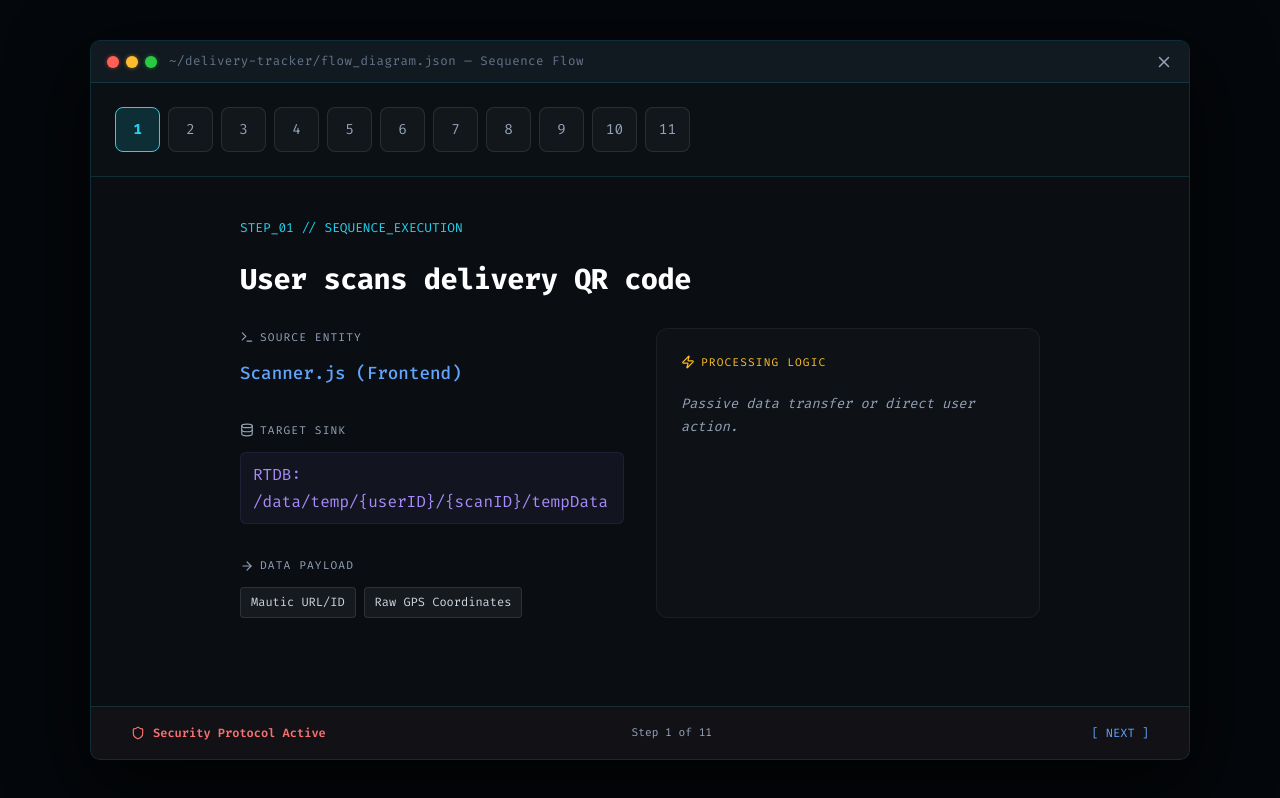
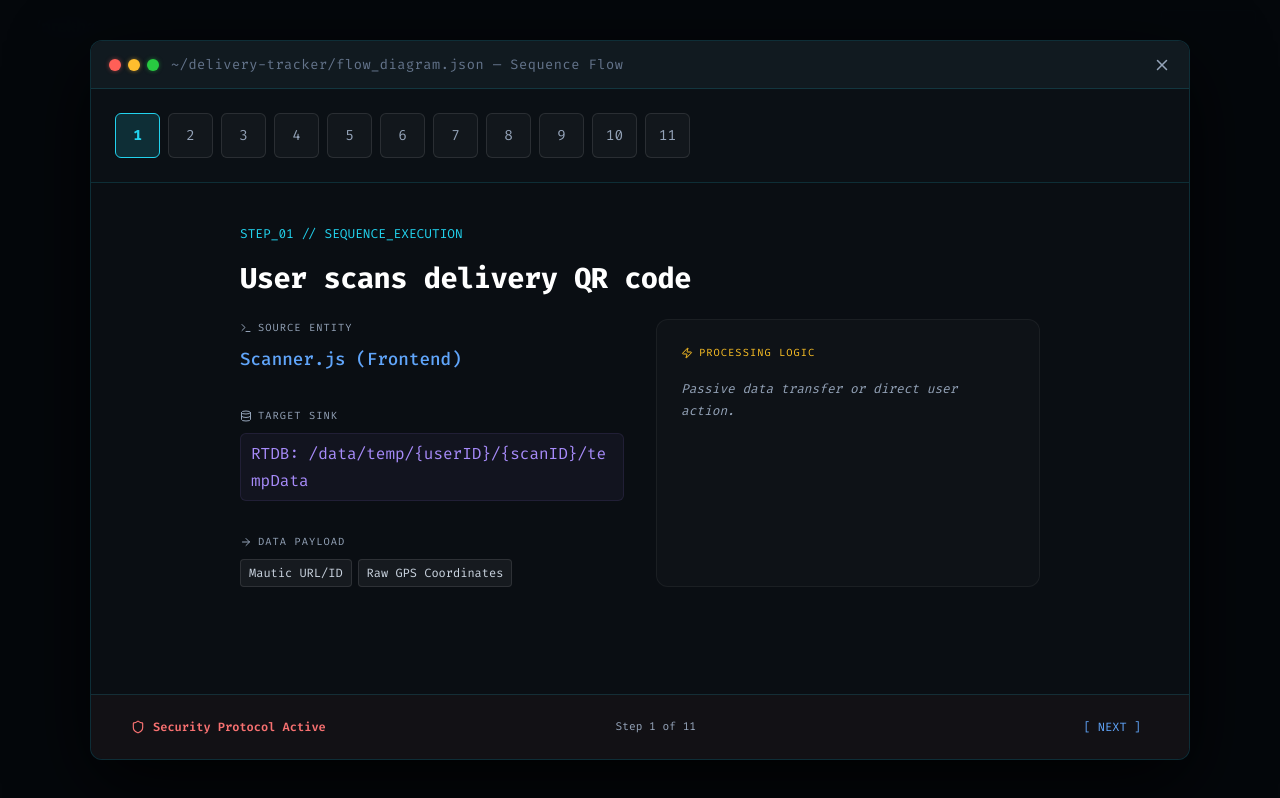
Before and after one commit to PrakEntech/portfolio, a React (Vite) app: page / in a window 1280 px wide. Both pictures are taken after a click on the button "Execution Flow". Shown: the part 4560-5358 px from the top of the page. Built offline with nearby package versions, Linux system fonts and the light colour scheme.

Commit message:
Update FlowDiagramViewer.jsx

```diff
--- a/src/components/FlowDiagramViewer.jsx
+++ b/src/components/FlowDiagramViewer.jsx
@@ -1,9 +1,19 @@
-import React, { useState } from 'react';
+import React, { useState, useEffect } from 'react';
 import { X, ArrowRight, Zap, Database, Terminal, Shield, List } from 'lucide-react';
 import flowData from '../../flow_diagram.json';
 
 const FlowDiagramViewer = ({ isOpen, onClose }) => {
     const [activeStep, setActiveStep] = useState(1);
+    const [isMobile, setIsMobile] = useState(false);
+
+    useEffect(() => {
+        const checkMobile = () => {
+            setIsMobile(window.innerWidth <= 768);
+        };
+        checkMobile();
+        window.addEventListener('resize', checkMobile);
+        return () => window.removeEventListener('resize', checkMobile);
+    }, []);
 
     if (!isOpen) return null;
 
@@ -19,33 +29,40 @@ const FlowDiagramViewer = ({ isOpen, onClose }) => {
             display: 'flex',
             alignItems: 'center',
             justifyContent: 'center',
-            padding: '1.5rem',
+            padding: isMobile ? '0.5rem' : '1.5rem',
             overflow: 'hidden'
         }}>
             <div className="terminal-window" style={{
                 width: '100%',
                 maxWidth: '1100px',
-                height: '90vh',
+                height: isMobile ? '95vh' : '90vh',
                 display: 'flex',
                 flexDirection: 'column',
                 boxShadow: '0 25px 80px rgba(0,0,0,0.8)',
-                border: '1px solid var(--border-color)'
+                border: '1px solid var(--border-color)',
+                borderRadius: isMobile ? '8px' : '12px',
+                overflow: 'hidden'
             }}>
                 {/* Header */}
-                <div className="terminal-header" style={{ justifyContent: 'space-between' }}>
+                <div className="terminal-header" style={{
+                    justifyContent: 'space-between',
+                    padding: isMobile ? '8px 12px' : '12px 18px'
+                }}>
                     <div style={{ display: 'flex', alignItems: 'center', gap: '12px' }}>
-                        <div className="terminal-controls">
+                        <div className="terminal-controls" style={{ display: isMobile ? 'none' : 'flex' }}>
                             <div className="control red" onClick={onClose} style={{ cursor: 'pointer' }} />
                             <div className="control yellow" />
                             <div className="control green" />
                         </div>
-                        <span className="terminal-title">~/delivery-tracker/flow_diagram.json — Sequence Flow</span>
+                        <span className="terminal-title" style={{ fontSize: isMobile ? '0.7rem' : '0.85rem' }}>
+                            {isMobile ? '~/flow_diagram.json' : '~/delivery-tracker/flow_diagram.json — Sequence Flow'}
+                        </span>
                     </div>
                     <button onClick={onClose} style={{
                         background: 'none', border: 'none', color: 'var(--text-muted)',
                         cursor: 'pointer', outline: 'none', display: 'flex', alignItems: 'center'
                     }}>
-                        <X size={18} />
+                        <X size={isMobile ? 16 : 18} />
                     </button>
                 </div>
 
@@ -59,27 +76,28 @@ const FlowDiagramViewer = ({ isOpen, onClose }) => {
                 }}>
                     {/* Progress Bar / Steps Navigation */}
                     <div style={{
-                        padding: '1.5rem',
+                        padding: isMobile ? '1rem' : '1.5rem',
                         borderBottom: '1px solid var(--border-color)',
                         background: 'rgba(12, 18, 24, 0.5)',
                         overflowX: 'auto',
                         display: 'flex',
-                        gap: '0.5rem',
+                        gap: isMobile ? '0.35rem' : '0.5rem',
                         scrollbarWidth: 'none',
-                        msOverflowStyle: 'none'
+                        msOverflowStyle: 'none',
+                        WebkitOverflowScrolling: 'touch'
                     }}>
                         {steps.map((step) => (
                             <button
                                 key={step.step}
                                 onClick={() => setActiveStep(step.step)}
                                 style={{
-                                    flex: '0 0 45px',
-                                    height: '45px',
-                                    borderRadius: '8px',
+                                    flex: `0 0 ${isMobile ? '35px' : '45px'}`,
+                                    height: isMobile ? '35px' : '45px',
+                                    borderRadius: '6px',
                                     border: `1px solid ${activeStep === step.step ? 'var(--accent-green)' : 'rgba(255,255,255,0.1)'}`,
                                     background: activeStep === step.step ? 'rgba(34, 211, 238, 0.15)' : 'rgba(255,255,255,0.03)',
                                     color: activeStep === step.step ? 'var(--accent-green)' : 'var(--text-muted)',
-                                    fontSize: '0.9rem',
+                                    fontSize: isMobile ? '0.75rem' : '0.9rem',
                                     fontFamily: "'Fira Code', monospace",
                                     cursor: 'pointer',
                                     transition: 'all 0.2s ease',
@@ -95,34 +113,58 @@ const FlowDiagramViewer = ({ isOpen, onClose }) => {
                     </div>
 
                     {/* Step Detail View */}
-                    <div style={{ flex: 1, overflowY: 'auto', padding: '2.5rem' }}>
+                    <div style={{
+                        flex: 1,
+                        overflowY: 'auto',
+                        padding: isMobile ? '1.25rem' : '2.5rem',
+                        WebkitOverflowScrolling: 'touch'
+                    }}>
                         <div style={{ maxWidth: '800px', margin: '0 auto' }}>
-                            <div style={{ color: 'var(--accent-green)', fontFamily: "'Fira Code', monospace", fontSize: '0.8rem', marginBottom: '1rem' }}>
+                            <div style={{ color: 'var(--accent-green)', fontFamily: "'Fira Code', monospace", fontSize: isMobile ? '0.65rem' : '0.8rem', marginBottom: isMobile ? '0.5rem' : '1rem' }}>
                                 STEP_{activeStep.toString().padStart(2, '0')} // SEQUENCE_EXECUTION
                             </div>
 
-                            <h2 style={{ fontSize: '1.8rem', color: '#fff', marginBottom: '1.5rem', letterSpacing: '-0.02em' }}>
+                            <h2 style={{
+                                fontSize: isMobile ? '1.2rem' : '1.8rem',
+                                color: '#fff',
+                                marginBottom: isMobile ? '1.25rem' : '1.5rem',
+                                letterSpacing: '-0.02em',
+                                lineHeight: 1.2
+                            }}>
                                 {currentStepData.action || currentStepData.trigger}
                             </h2>
 
-                            <div style={{ display: 'grid', gridTemplateColumns: 'repeat(auto-fit, minmax(300px, 1fr))', gap: '2rem' }}>
-                                {/* Left Side: Context */}
+                            <div style={{
+                                display: 'grid',
+                                gridTemplateColumns: isMobile ? '1fr' : 'repeat(auto-fit, minmax(300px, 1fr))',
+                                gap: isMobile ? '1.5rem' : '2rem'
+                            }}>
+                                {/* Context Information */}
                                 <div>
-                                    <div style={{ marginBottom: '2rem' }}>
-                                        <div style={{ fontSize: '0.7rem', color: 'var(--text-muted)', textTransform: 'uppercase', letterSpacing: '0.1em', marginBottom: '0.75rem', display: 'flex', alignItems: 'center', gap: '6px' }}>
-                                            <Terminal size={14} /> Source Entity
+                                    <div style={{ marginBottom: isMobile ? '1.25rem' : '2rem' }}>
+                                        <div style={{ fontSize: '0.65rem', color: 'var(--text-muted)', textTransform: 'uppercase', letterSpacing: '0.1em', marginBottom: '0.5rem', display: 'flex', alignItems: 'center', gap: '6px' }}>
+                                            <Terminal size={12} /> Source Entity
                                         </div>
-                                        <div style={{ color: 'var(--accent-blue)', fontSize: '1.1rem', fontWeight: 500 }}>
+                                        <div style={{ color: 'var(--accent-blue)', fontSize: isMobile ? '0.95rem' : '1.1rem', fontWeight: 500 }}>
                                             {currentStepData.source}
                                         </div>
                                     </div>
 
                                     {currentStepData.target && (
-                                        <div style={{ marginBottom: '2rem' }}>
-                                            <div style={{ fontSize: '0.7rem', color: 'var(--text-muted)', textTransform: 'uppercase', letterSpacing: '0.1em', marginBottom: '0.75rem', display: 'flex', alignItems: 'center', gap: '6px' }}>
-                                                <Database size={14} /> Target Sink
+                                        <div style={{ marginBottom: isMobile ? '1.25rem' : '2rem' }}>
+                                            <div style={{ fontSize: '0.65rem', color: 'var(--text-muted)', textTransform: 'uppercase', letterSpacing: '0.1em', marginBottom: '0.5rem', display: 'flex', alignItems: 'center', gap: '6px' }}>
+                                                <Database size={12} /> Target Sink
                                             </div>
-                                            <div style={{ color: 'var(--accent-purple)', fontSize: '1rem', fontFamily: "'Fira Code', monospace", padding: '8px 12px', background: 'rgba(167, 139, 250, 0.05)', borderRadius: '6px', border: '1px solid rgba(167, 139, 250, 0.1)' }}>
+                                            <div style={{
+                                                color: 'var(--accent-purple)',
+                                                fontSize: isMobile ? '0.75rem' : '1rem',
+                                                fontFamily: "'Fira Code', monospace",
+                                                padding: '6px 10px',
+                                                background: 'rgba(167, 139, 250, 0.05)',
+                                                borderRadius: '6px',
+                                                border: '1px solid rgba(167, 139, 250, 0.1)',
+                                                wordBreak: 'break-all'
+                                            }}>
                                                 {currentStepData.target}
                                             </div>
                                         </div>
@@ -130,12 +172,19 @@ const FlowDiagramViewer = ({ isOpen, onClose }) => {
 
                                     {currentStepData.data && (
                                         <div>
-                                            <div style={{ fontSize: '0.7rem', color: 'var(--text-muted)', textTransform: 'uppercase', letterSpacing: '0.1em', marginBottom: '0.75rem', display: 'flex', alignItems: 'center', gap: '6px' }}>
-                                                <ArrowRight size={14} /> Data Payload
+                                            <div style={{ fontSize: '0.65rem', color: 'var(--text-muted)', textTransform: 'uppercase', letterSpacing: '0.1em', marginBottom: '0.5rem', display: 'flex', alignItems: 'center', gap: '6px' }}>
+                                                <ArrowRight size={12} /> Data Payload
                                             </div>
-                                            <div style={{ display: 'flex', flexWrap: 'wrap', gap: '8px' }}>
+                                            <div style={{ display: 'flex', flexWrap: 'wrap', gap: '6px' }}>
                                                 {currentStepData.data.map((item, i) => (
-                                                    <span key={i} style={{ fontSize: '0.75rem', padding: '4px 10px', background: 'rgba(255,255,255,0.05)', border: '1px solid rgba(255,255,255,0.1)', borderRadius: '4px', color: 'var(--text-body)' }}>
+                                                    <span key={i} style={{
+                                                        fontSize: isMobile ? '0.65rem' : '0.75rem',
+                                                        padding: '3px 8px',
+                                                        background: 'rgba(255,255,255,0.05)',
+                                                        border: '1px solid rgba(255,255,255,0.1)',
+                                                        borderRadius: '4px',
+                                                        color: 'var(--text-body)'
+                                                    }}>
                                                         {item}
                                                     </span>
                                                 ))}
@@ -144,22 +193,27 @@ const FlowDiagramViewer = ({ isOpen, onClose }) => {
                                     )}
                                 </div>
 
-                                {/* Right Side: Logic */}
-                                <div style={{ background: 'rgba(255,255,255,0.02)', border: '1px solid rgba(255,255,255,0.05)', borderRadius: '12px', padding: '1.5rem' }}>
-                                    <div style={{ fontSize: '0.7rem', color: 'var(--accent-yellow)', textTransform: 'uppercase', letterSpacing: '0.1em', marginBottom: '1.25rem', display: 'flex', alignItems: 'center', gap: '6px' }}>
-                                        <Zap size={14} /> Processing Logic
+                                {/* Processing Logic */}
+                                <div style={{
+                                    background: 'rgba(255,255,255,0.02)',
+                                    border: '1px solid rgba(255,255,255,0.05)',
+                                    borderRadius: '12px',
+                                    padding: isMobile ? '1.25rem' : '1.5rem'
+                                }}>
+                                    <div style={{ fontSize: '0.65rem', color: 'var(--accent-yellow)', textTransform: 'uppercase', letterSpacing: '0.1em', marginBottom: '1rem', display: 'flex', alignItems: 'center', gap: '6px' }}>
+                                        <Zap size={12} /> Processing Logic
                                     </div>
                                     {currentStepData.logic ? (
                                         <ul style={{ listStyle: 'none', padding: 0 }}>
                                             {currentStepData.logic.map((line, i) => (
-                                                <li key={i} style={{ marginBottom: '1rem', display: 'flex', gap: '12px' }}>
-                                                    <span style={{ color: 'var(--accent-green)', fontWeight: 'bold' }}>&gt;</span>
-                                                    <span style={{ fontSize: '0.9rem', color: 'var(--text-body)', lineHeight: '1.5' }}>{line}</span>
+                                                <li key={i} style={{ marginBottom: isMobile ? '0.75rem' : '1rem', display: 'flex', gap: '10px' }}>
+                                                    <span style={{ color: 'var(--accent-green)', fontWeight: 'bold', fontSize: '0.8rem' }}>&gt;</span>
+                                                    <span style={{ fontSize: isMobile ? '0.8rem' : '0.9rem', color: 'var(--text-body)', lineHeight: '1.4' }}>{line}</span>
                                                 </li>
                                             ))}
                                         </ul>
                                     ) : (
-                                        <div style={{ color: 'var(--text-muted)', fontSize: '0.85rem', fontStyle: 'italic' }}>
+                                        <div style={{ color: 'var(--text-muted)', fontSize: '0.8rem', fontStyle: 'italic' }}>
                                             Passive data transfer or direct user action.
                                         </div>
                                     )}
@@ -168,28 +222,31 @@ const FlowDiagramViewer = ({ isOpen, onClose }) => {
                         </div>
                     </div>
 
-                    {/* Footer / Global Security Info */}
+                    {/* Footer */}
                     <div style={{
-                        padding: '1rem 2.5rem',
+                        padding: isMobile ? '0.75rem 1.25rem' : '1rem 2.5rem',
                         borderTop: '1px solid var(--border-color)',
                         background: 'rgba(248, 113, 113, 0.03)',
                         display: 'flex',
                         justifyContent: 'space-between',
                         alignItems: 'center'
                     }}>
-                        <div style={{ display: 'flex', alignItems: 'center', gap: '8px', color: 'var(--accent-red)', fontSize: '0.75rem', fontWeight: 600 }}>
-                            <Shield size={14} /> Security Protocol Active
+                        {!isMobile && (
+                            <div style={{ display: 'flex', alignItems: 'center', gap: '8px', color: 'var(--accent-red)', fontSize: '0.75rem', fontWeight: 600 }}>
+                                <Shield size={14} /> Security Protocol Active
+                            </div>
+                        )}
+                        <div style={{ fontSize: isMobile ? '0.65rem' : '0.7rem', color: 'var(--text-muted)' }}>
+                            {isMobile ? `Step ${activeStep}/${steps.length}` : `Step ${activeStep} of ${steps.length}`}
                         </div>
-                        <div style={{ fontSize: '0.7rem', color: 'var(--text-muted)' }}>
-                            Step {activeStep} of {steps.length}
-                        </div>
-                        <div style={{ display: 'flex', gap: '1rem' }}>
+                        <div style={{ display: 'flex', gap: isMobile ? '0.5rem' : '1rem' }}>
                             <button
                                 disabled={activeStep === 1}
                                 onClick={() => setActiveStep(prev => prev - 1)}
                                 style={{
                                     background: 'none', border: 'none', color: activeStep === 1 ? 'transparent' : 'var(--accent-blue)',
-                                    cursor: 'pointer', fontSize: '0.75rem', fontFamily: "'Fira Code', monospace"
+                                    cursor: 'pointer', fontSize: isMobile ? '0.65rem' : '0.75rem', fontFamily: "'Fira Code', monospace",
+                                    padding: '8px'
                                 }}
                             >
                                 [ PREV ]
@@ -199,7 +256,8 @@ const FlowDiagramViewer = ({ isOpen, onClose }) => {
                                 onClick={() => setActiveStep(prev => prev + 1)}
                                 style={{
                                     background: 'none', border: 'none', color: activeStep === steps.length ? 'transparent' : 'var(--accent-blue)',
-                                    cursor: 'pointer', fontSize: '0.75rem', fontFamily: "'Fira Code', monospace"
+                                    cursor: 'pointer', fontSize: isMobile ? '0.65rem' : '0.75rem', fontFamily: "'Fira Code', monospace",
+                                    padding: '8px'
                                 }}
                             >
                                 [ NEXT ]
```
